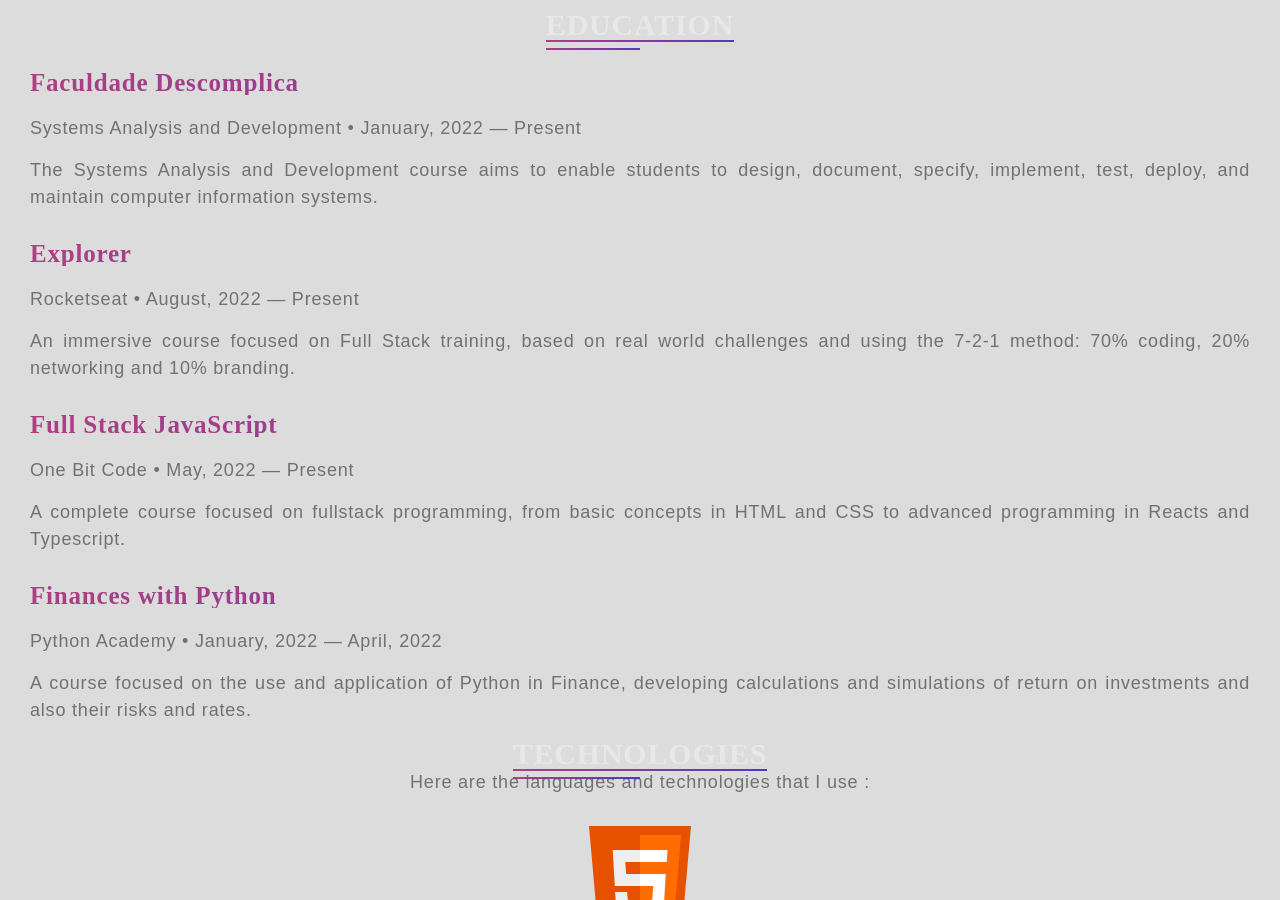
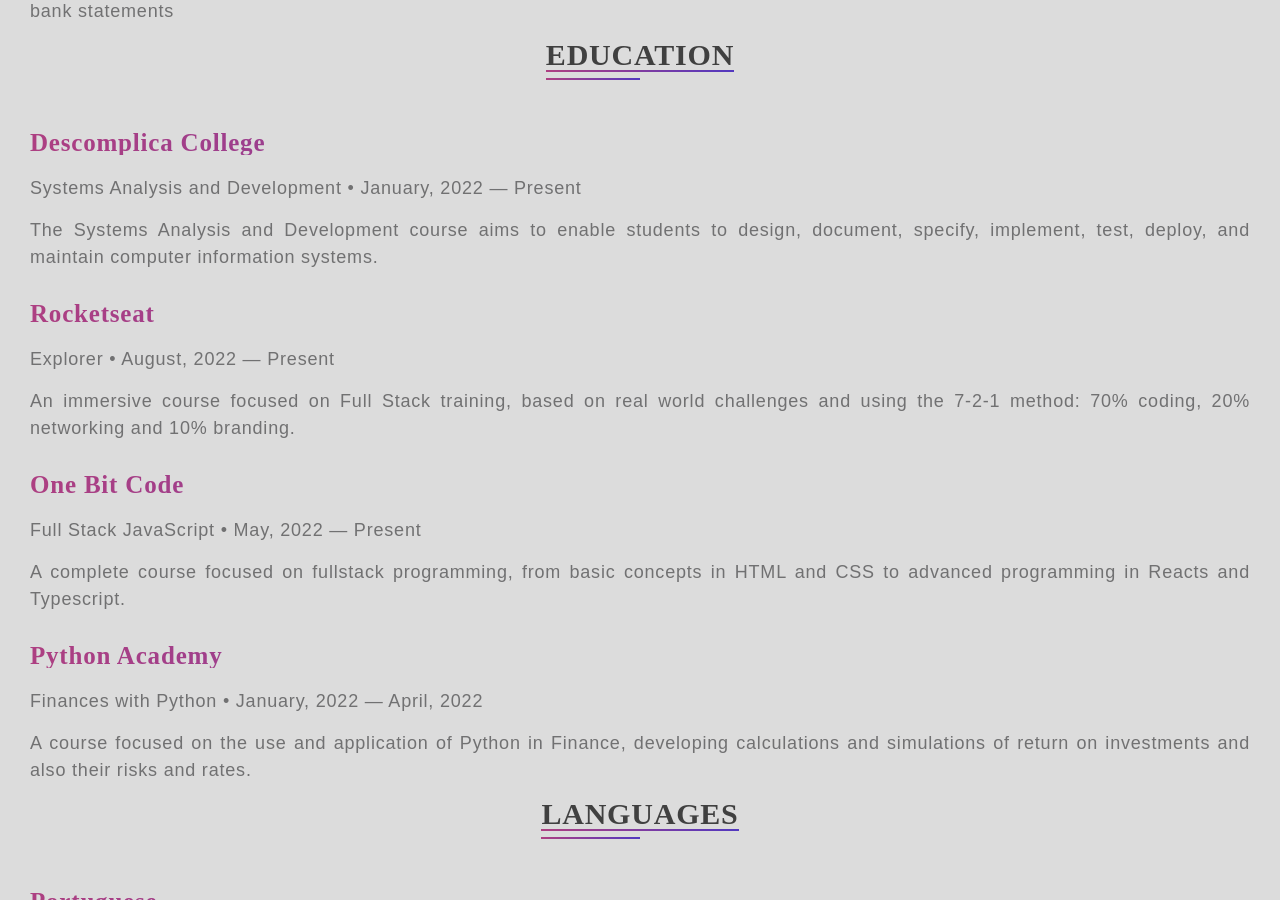
Before and after one commit to JoaoKshesek/portfolio_react, a React (Vite) app: page / in a window 1280 px wide. Shown: the part 1900-2800 px from the top of the page. Built offline with nearby package versions, Linux system fonts and the light colour scheme.

Commit message:
Update Resume section

```diff
--- a/src/components/Resume/Resume.css
+++ b/src/components/Resume/Resume.css
@@ -35,41 +35,14 @@
   margin-top: 8px;
 }
 
-h2 span{
-  color: var(--fc-secondary);
-
+h2{
+  color: #404040;
+  margin-bottom: 30px;
 }
 
 h3 {
   background: var(--color-gradiente);
   -webkit-background-clip: text;
   -webkit-text-fill-color: transparent;
-  font-size: 30px;
-  font-weight: 700;
-  letter-spacing: 0.8px;
-  line-height: 1;
   margin-bottom: 20px;
 }
-
-h4 {
-  background: var(--fc-secondary);
-  -webkit-background-clip: text;
-  -webkit-text-fill-color: transparent;
-  font-size: 30px;
-  font-weight: 700;
-  letter-spacing: 0.8px;
-  line-height: 1;
-  margin-bottom: 20px;
-}
-
-.technologies .col-right{
-  display: flex;
-  flex-direction: column;
-  align-items: center;
-}
-
-.technologies .col-right .item {
-  display: flex;
-  flex-direction: column;
-  align-items: center;
-}
--- a/src/components/Resume/Resume.jsx
+++ b/src/components/Resume/Resume.jsx
@@ -1,10 +1,5 @@
 import './Resume.css';
-import html from '/src/assets/images/html.png';
-import css from '/src/assets/images/css.png';
-import javascript from '/src/assets/images/javascript.png';
-import react from '/src/assets/images/react.png';
-import node from '/src/assets/images/node.png';
-import git from '/src/assets/images/git.png';
+
 
 
 export const Resume = () => {
@@ -16,7 +11,7 @@
         </div>
         <div className='col-right'>
           <div className="item">
-            <h3>Despachante Valentin Duarte</h3>
+            <h3>Despachante Duarte</h3>
             <p>Administrative Assistant</p>
             <p>February, 2021 — April, 2022</p>
             <p>Customer service, focusing on solving customer problems quickly and effectively Elaboration of spreadsheets to control and organize processes Preparation of various documentation, electronic and printed, to be sent to customers, with emphasis on agile work Started to develop a new project for the company's website, using ReactJS as the main technology</p>
@@ -36,57 +31,41 @@
         </div>
         <div className='col-right'>
           <div className="item">
-            <h3>Faculdade Descomplica</h3>
+            <h3>Descomplica College</h3>
             <p>Systems Analysis and Development • January, 2022 — Present</p>
             <p>The Systems Analysis and Development course aims to enable students to design, document, specify, implement, test, deploy, and maintain computer information systems.</p>
           </div>
           <div className="item">
-            <h3>Explorer</h3>
-            <p>Rocketseat • August, 2022 — Present</p>
+            <h3>Rocketseat</h3>
+            <p>Explorer • August, 2022 — Present</p>
             <p>An immersive course focused on Full Stack training, based on real world challenges and using the 7-2-1 method: 70% coding, 20% networking and 10% branding.</p>
           </div>
           <div className="item">
-            <h3>Full Stack JavaScript</h3>
-            <p>One Bit Code • May, 2022 — Present</p>
+            <h3>One Bit Code</h3>
+            <p>Full Stack JavaScript • May, 2022 — Present</p>
             <p>A complete course focused on fullstack programming, from basic concepts in HTML and CSS to advanced programming in Reacts and Typescript.</p>
           </div>
           <div className="item">
-            <h3>Finances with Python</h3>
-            <p>Python Academy • January, 2022 — April, 2022</p>
+            <h3>Python Academy</h3>
+            <p>Finances with Python • January, 2022 — April, 2022</p>
             <p>A course focused on the use and application of Python in Finance, developing calculations and simulations of return on investments and also their risks and rates.</p>
           </div>
         </div>
       </div>
-      <div className='technologies'>
+
+      <div className='languages'>
         <div className='col-left'>
-          <h2><span>TECHNOLOGIES</span></h2>
+          <h2>LANGUAGES</h2>
         </div>
         <div className='col-right'>
-          <p>Here are the languages and technologies that I use :</p>
-        <div className="item">
-            <img src={html} alt="" />
-            <h4>HTML 5</h4>
-            </div>
-            <div className="item">
-            <img src={css} alt="" />
-            <h4>CSS 3</h4>
-            </div>
-            <div className="item">
-            <img src={javascript} alt="" />
-            <h4>Javascript</h4>
-            </div>
-            <div className="item">
-            <img src={react} alt="" />
-            <h4>ReactJS</h4>
-            </div>
-            <div className="item">
-            <img src={node} alt="" />
-            <h4>NodeJS</h4>
-            </div>
-            <div className="item">
-            <img src={git} alt="" />
-            <h4>Git</h4>
-            </div>
+          <div className="item">
+            <h3>Portuguese</h3>
+            <p>Native, fluent</p>
+          </div>
+          <div className="item">
+            <h3>English</h3>
+            <p>Intermediate</p>
+          </div>
         </div>
       </div>
     </section>
```
